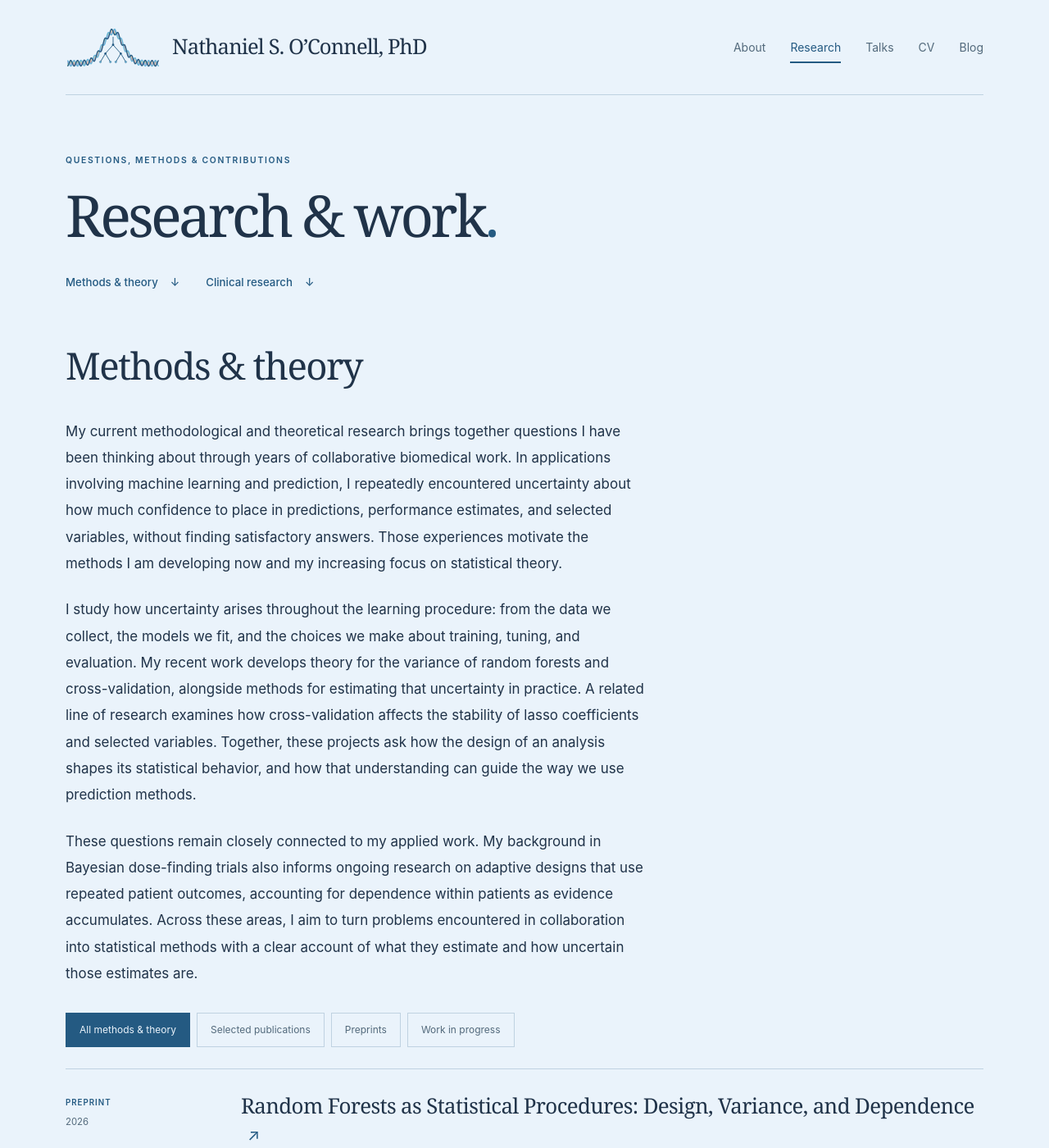
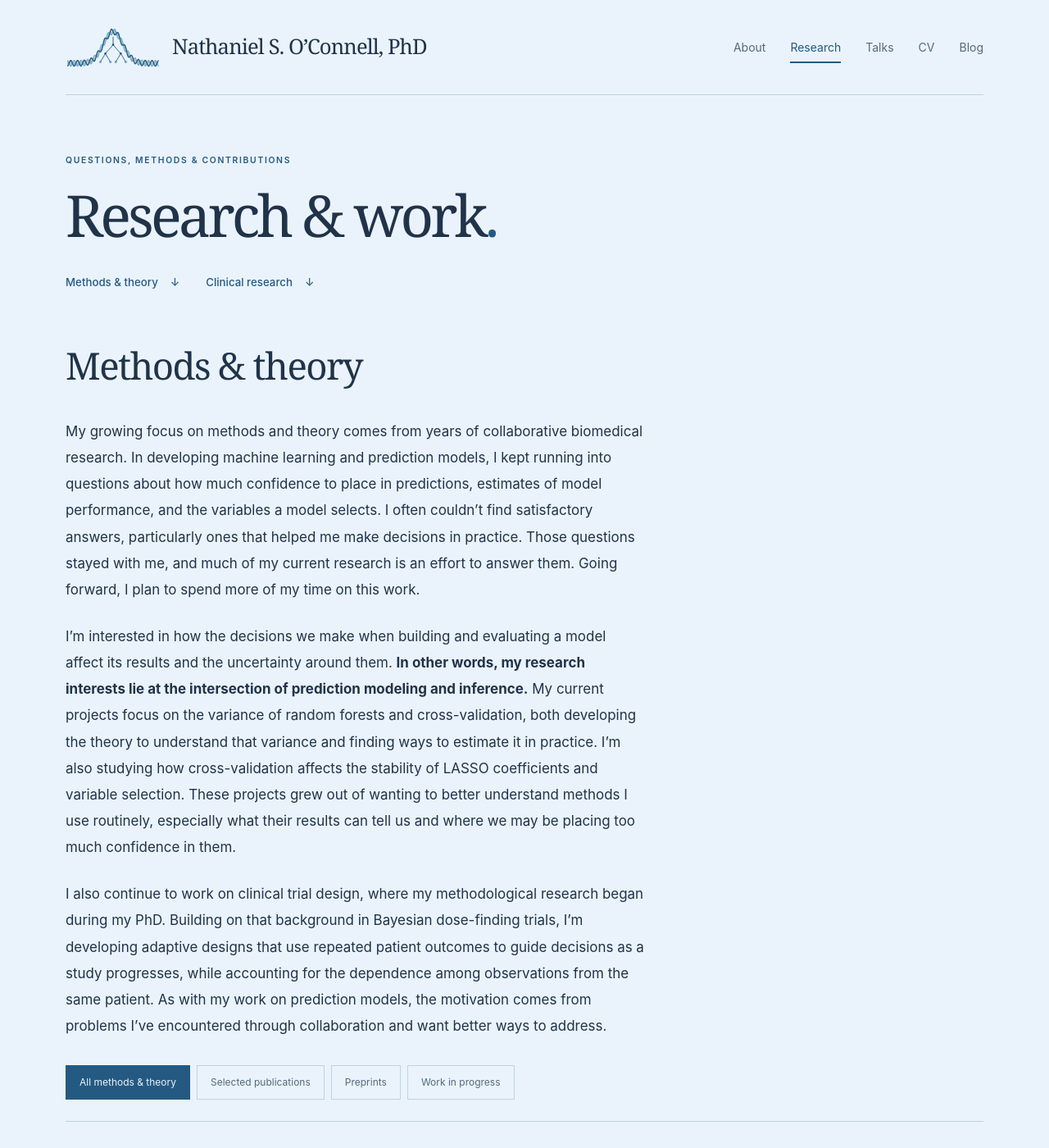
Before and after one commit to NateOConnellPhD/nateoconnell.github.io, a Jekyll site: the page built from research.html, in a window 1280 px wide and 1400 px high. Shown: the whole window at 82% size. Built offline with Jekyll 4.4.1, drawn with Linux system fonts in a browser that asks for light colours; some of the changed text lies outside the part shown.

Commit message:
Revise methods and clinical research introductions

```diff
--- a/_data/home.yml
+++ b/_data/home.yml
@@ -1,6 +1,6 @@
 eyebrow: "Biostatistics & data science"
 heading: "Nathaniel O’Connell, PhD"
-research_intro: "My current methodological and theoretical research brings together questions I have been thinking about through years of collaborative biomedical work. In applications involving machine learning and prediction, I repeatedly encountered uncertainty about how much confidence to place in predictions, performance estimates, and selected variables, without finding satisfactory answers. Those experiences motivate the methods I am developing now and my increasing focus on statistical theory."
+research_intro: "My growing focus on methods and theory comes from years of collaborative biomedical research. In developing machine learning and prediction models, I kept running into questions about how much confidence to place in predictions, estimates of model performance, and the variables a model selects. I often couldn’t find satisfactory answers, particularly ones that helped me make decisions in practice. Those questions stayed with me, and much of my current research is an effort to answer them. Going forward, I plan to spend more of my time on this work."
 blog_intro: "Technical posts and things I explore just for fun."
 contact_heading: "Get in touch"
 contact_text: "I welcome conversations about research and collaboration. Students interested in my work are encouraged to get in touch about research mentorship and dissertation committee involvement."
--- a/_data/research.yml
+++ b/_data/research.yml
@@ -1,8 +1,12 @@
 introduction: |
-  My current methodological and theoretical research brings together questions I have been thinking about through years of collaborative biomedical work. In applications involving machine learning and prediction, I repeatedly encountered uncertainty about how much confidence to place in predictions, performance estimates, and selected variables, without finding satisfactory answers. Those experiences motivate the methods I am developing now and my increasing focus on statistical theory.
+  My growing focus on methods and theory comes from years of collaborative biomedical research. In developing machine learning and prediction models, I kept running into questions about how much confidence to place in predictions, estimates of model performance, and the variables a model selects. I often couldn’t find satisfactory answers, particularly ones that helped me make decisions in practice. Those questions stayed with me, and much of my current research is an effort to answer them. Going forward, I plan to spend more of my time on this work.
 
-  I study how uncertainty arises throughout the learning procedure: from the data we collect, the models we fit, and the choices we make about training, tuning, and evaluation. My recent work develops theory for the variance of random forests and cross-validation, alongside methods for estimating that uncertainty in practice. A related line of research examines how cross-validation affects the stability of lasso coefficients and selected variables. Together, these projects ask how the design of an analysis shapes its statistical behavior, and how that understanding can guide the way we use prediction methods.
+  I’m interested in how the decisions we make when building and evaluating a model affect its results and the uncertainty around them. **In other words, my research interests lie at the intersection of prediction modeling and inference.** My current projects focus on the variance of random forests and cross-validation, both developing the theory to understand that variance and finding ways to estimate it in practice. I’m also studying how cross-validation affects the stability of LASSO coefficients and variable selection. These projects grew out of wanting to better understand methods I use routinely, especially what their results can tell us and where we may be placing too much confidence in them.
 
-  These questions remain closely connected to my applied work. My background in Bayesian dose-finding trials also informs ongoing research on adaptive designs that use repeated patient outcomes, accounting for dependence within patients as evidence accumulates. Across these areas, I aim to turn problems encountered in collaboration into statistical methods with a clear account of what they estimate and how uncertain those estimates are.
+  I also continue to work on clinical trial design, where my methodological research began during my PhD. Building on that background in Bayesian dose-finding trials, I’m developing adaptive designs that use repeated patient outcomes to guide decisions as a study progresses, while accounting for the dependence among observations from the same patient. As with my work on prediction models, the motivation comes from problems I’ve encountered through collaboration and want better ways to address.
 clinical_introduction: |
-  My clinical collaborations span cancer treatment and survivorship, cardiovascular health, and migraine, among other areas. These studies represent some of my major collaborations, examining how treatments affect patients during care and in the years that follow.
+  I’ve spent much of my career working alongside clinical investigators, with more than 70 coauthored papers across oncology, cardiovascular disease, pediatrics, neurology, emergency medicine, and other areas. As a collaborative biostatistician, I work on study design and statistical analysis, helping investigators connect the questions they want to answer with what we can learn from the data.
+
+  Several of the studies highlighted below focus on the effects of cancer treatment on patients’ lives: changes in heart function, fatigue that persists after treatment, and the burden of adverse events that are classified as low or moderate grade. My first-author JCO paper, for example, examines how those adverse events relate to patients’ treatment experience and treatment discontinuation. Other collaborations include work with Rebecca Wells on mindfulness as a treatment for migraine.
+
+  I also serve as Director of Biostatistics for the [ARISE Cancer Consortium](https://www.arisecancer.org/), a multisite pediatric oncology consortium across North and South Carolina, where I lead biostatistics for studies across the consortium.
```
